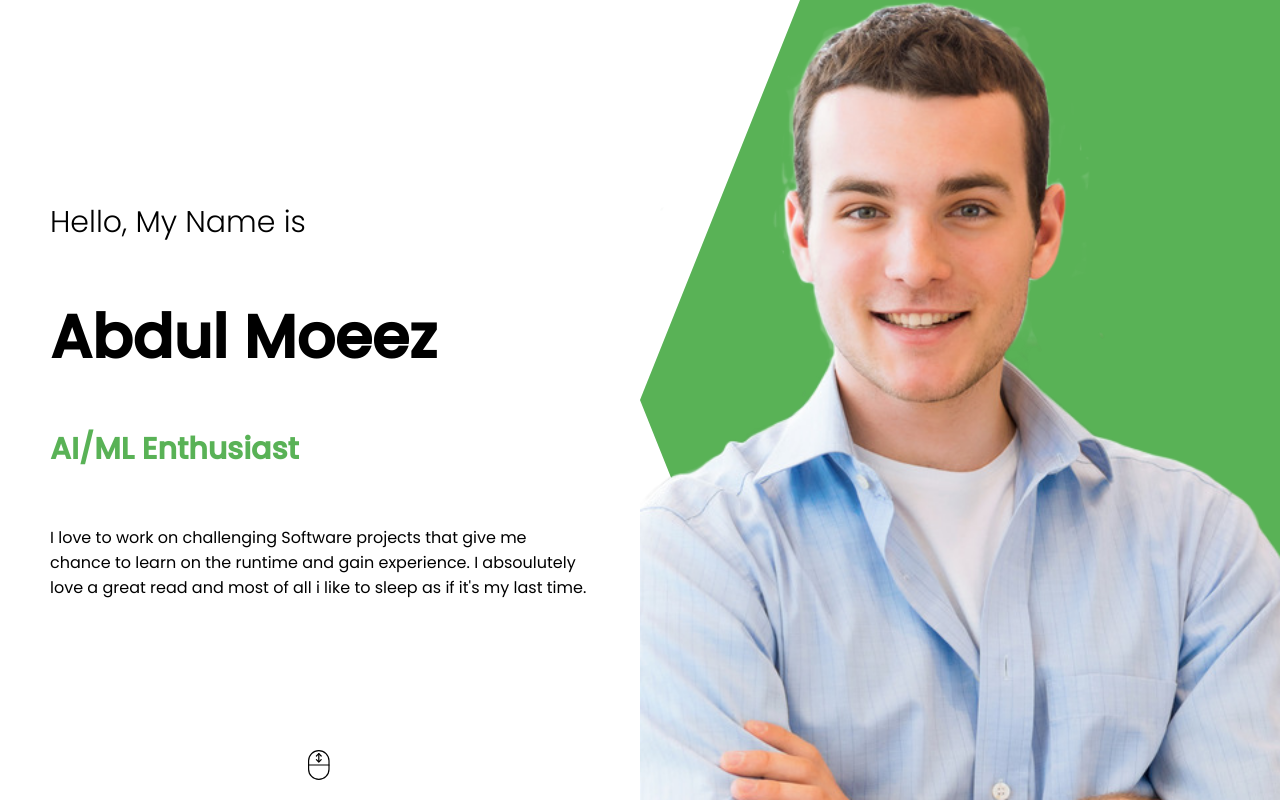
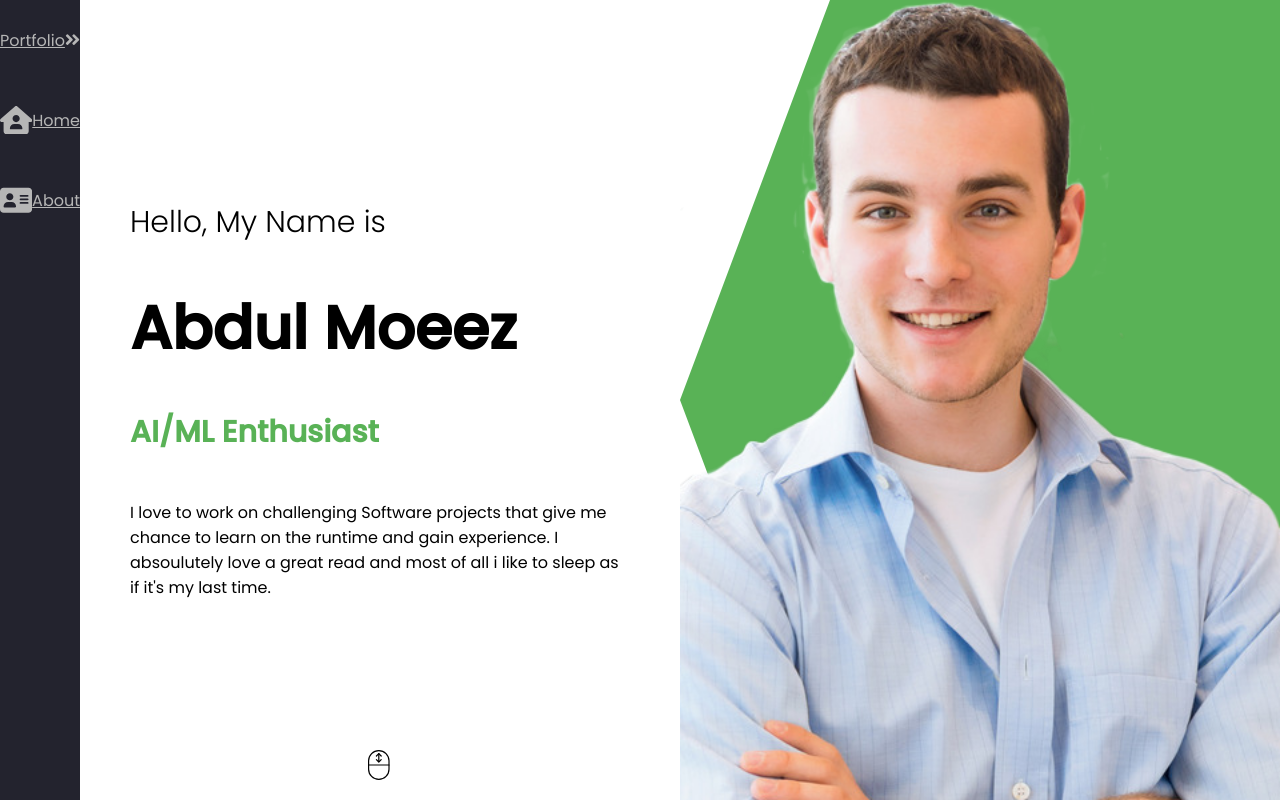
Before and after one commit to AbdulMoeez060/portfolio, a React (Create React App) app: page / in a window 1280 px wide. Built offline with nearby package versions, Linux system fonts and the light colour scheme.

Commit message:
adding a sidebar

```diff
--- a/src/App.jsx
+++ b/src/App.jsx
@@ -1,7 +1,11 @@
 import Intro from "./components/intro/Intro";
+import Sidebar from "./components/sidebar/Sidebar";
 
 const App = () => {
-    return <div><Intro/></div>;
+    return <div>
+        <Sidebar/>
+        <Intro/>
+      </div>;
   };
 
   export default App;
--- a/src/components/intro/intro.css
+++ b/src/components/intro/intro.css
@@ -1,6 +1,8 @@
 .intro{
     display: flex;
     height: 100vh;
+    margin-left: 5rem;
+
 }
 .i-left{
     flex:1;
--- /dev/null
+++ b/src/components/sidebar/Sidebar.jsx
@@ -0,0 +1,55 @@
+import './sidebar.css'
+
+function Sidebar() {
+    return (
+        <div>
+            <nav className="navbar">
+                <ul className="navbar-nav">
+                    <li className="nav-item">
+                        <a href="" className="nav-link">
+
+                            <span className="link-text">Portfolio</span>
+                            <svg
+                                aria-hidden="true"
+                                focusable="false"
+                                data-prefix="fad"
+                                data-icon="angle-double-right"
+                                role="img"
+                                xmlns="http://www.w3.org/2000/svg"
+                                viewBox="0 0 448 512"
+                                class="svg-inline--fa fa-angle-double-right fa-w-14 fa-5x"
+                            >
+                                <g class="fa-group">
+                                    <path
+                                        fill="currentColor"
+                                        d="M224 273L88.37 409a23.78 23.78 0 0 1-33.8 0L32 386.36a23.94 23.94 0 0 1 0-33.89l96.13-96.37L32 159.73a23.94 23.94 0 0 1 0-33.89l22.44-22.79a23.78 23.78 0 0 1 33.8 0L223.88 239a23.94 23.94 0 0 1 .1 34z"
+                                        class="fa-secondary"
+                                    ></path>
+                                    <path
+                                        fill="currentColor"
+                                        d="M415.89 273L280.34 409a23.77 23.77 0 0 1-33.79 0L224 386.26a23.94 23.94 0 0 1 0-33.89L320.11 256l-96-96.47a23.94 23.94 0 0 1 0-33.89l22.52-22.59a23.77 23.77 0 0 1 33.79 0L416 239a24 24 0 0 1-.11 34z"
+                                        class="fa-primary"
+                                    ></path>
+                                </g>
+                            </svg>
+                        </a>
+                    </li>
+                    <li class="nav-item">
+                        <a href="#" class="nav-link">
+                            <svg aria-hidden="true" focusable="false" data-prefix="fas" data-icon="house-user" class="svg-inline--fa fa-house-user" role="img" xmlns="http://www.w3.org/2000/svg" viewBox="0 0 576 512"><path fill="currentColor" d="M575.8 255.5C575.8 273.5 560.8 287.6 543.8 287.6H511.8L512.5 447.7C512.6 483.2 483.9 512 448.5 512H128.1C92.75 512 64.09 483.3 64.09 448V287.6H32.05C14.02 287.6 0 273.5 0 255.5C0 246.5 3.004 238.5 10.01 231.5L266.4 8.016C273.4 1.002 281.4 0 288.4 0C295.4 0 303.4 2.004 309.5 7.014L564.8 231.5C572.8 238.5 576.9 246.5 575.8 255.5H575.8zM288 160C252.7 160 224 188.7 224 224C224 259.3 252.7 288 288 288C323.3 288 352 259.3 352 224C352 188.7 323.3 160 288 160zM256 320C211.8 320 176 355.8 176 400C176 408.8 183.2 416 192 416H384C392.8 416 400 408.8 400 400C400 355.8 364.2 320 320 320H256z"></path></svg>
+                            <span class="link-text">Home</span>
+                        </a>
+                    </li>
+                    <li class="nav-item">
+                        <a href="#" class="nav-link">
+                            <svg aria-hidden="true" focusable="false" data-prefix="fas" data-icon="address-card" class="svg-inline--fa fa-address-card" role="img" xmlns="http://www.w3.org/2000/svg" viewBox="0 0 576 512"><path fill="currentColor" d="M512 32H64C28.65 32 0 60.65 0 96v320c0 35.35 28.65 64 64 64h448c35.35 0 64-28.65 64-64V96C576 60.65 547.3 32 512 32zM176 128c35.35 0 64 28.65 64 64s-28.65 64-64 64s-64-28.65-64-64S140.7 128 176 128zM272 384h-192C71.16 384 64 376.8 64 368C64 323.8 99.82 288 144 288h64c44.18 0 80 35.82 80 80C288 376.8 280.8 384 272 384zM496 320h-128C359.2 320 352 312.8 352 304S359.2 288 368 288h128C504.8 288 512 295.2 512 304S504.8 320 496 320zM496 256h-128C359.2 256 352 248.8 352 240S359.2 224 368 224h128C504.8 224 512 231.2 512 240S504.8 256 496 256zM496 192h-128C359.2 192 352 184.8 352 176S359.2 160 368 160h128C504.8 160 512 167.2 512 176S504.8 192 496 192z"></path></svg>
+                            <span class="link-text">About</span>
+                        </a>
+                    </li>
+                </ul>
+            </nav>
+        </div>
+    )
+}
+
+export default Sidebar
--- /dev/null
+++ b/src/components/sidebar/sidebar.css
@@ -0,0 +1,49 @@
+:root{
+    font-size: 16px;
+    --text-primary:#b6b6b6;
+    --text-secondary:#ececec;
+    --bg-primary:#23232e;
+    --bg-secondary:#141418;
+}
+body{
+    color:black;
+    background-color: white;
+    margin: 0;
+    padding: 0;
+}
+body::-webkit-scrollbar{
+    width: 0.25rem;
+}
+body::-webkit-scrollbar-track{
+     background: white;
+}
+body::-webkit-scrollbar-thumb{
+    background: black;
+}
+.navbar{
+    width: 5rem;
+    height: 100vh;
+    position: fixed;
+    background-color: var(--bg-primary);
+}
+
+.navbar-nav{
+    list-style: none;
+    padding: 0;
+    margin: 0;
+    display: flex;
+    flex-direction: column;
+}
+.nav-item{
+    width: 100%;
+}
+.nav-item:last-child{
+    margin-top: auto;
+}
+
+.nav-link{
+    display: flex;
+    align-items: center;
+    height: 5rem;
+    color: var(--text-primary);
+}
```
